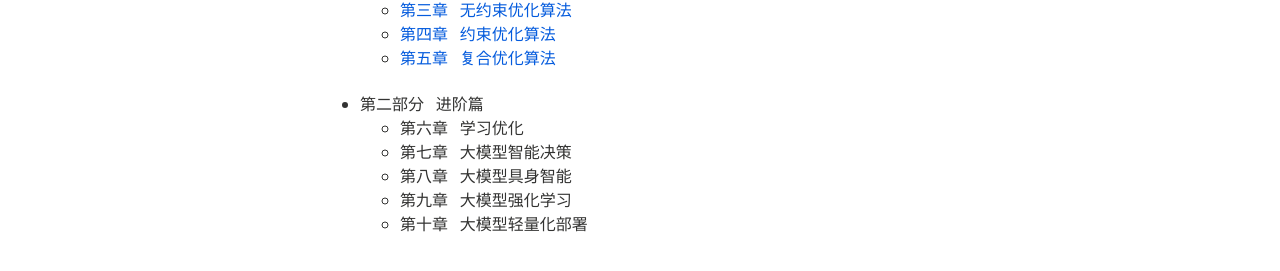
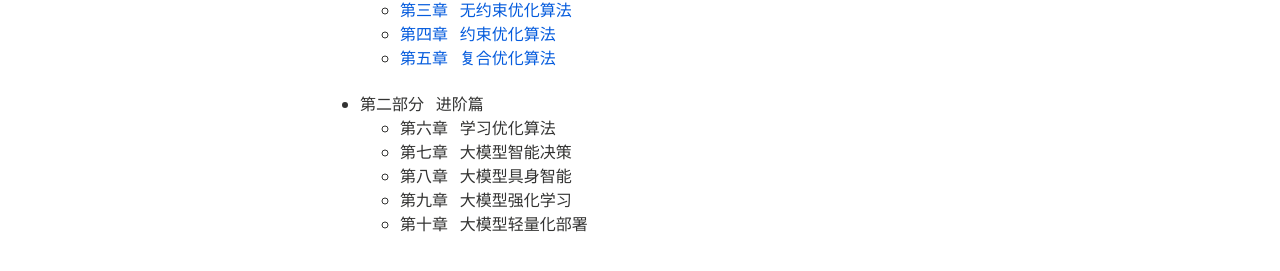
Before and after one commit to xianchaoxiu/xianchaoxiu.github.io, a Jekyll site: the page built from chinese/OPT/index.md, in a window 1280 px wide. Shown: the part 399-670 px from the top of the page. Built offline with Jekyll 4.4.1, drawn with Linux system fonts in a browser that asks for light colours; nearby versions of some CDN libraries.

Commit message:
Update index.md

```diff
--- a/chinese/OPT/index.md
+++ b/chinese/OPT/index.md
@@ -25,7 +25,7 @@ share: false
 
 
 - 第二部分 &nbsp;  进阶篇<br>
-  - 第六章 &nbsp;  学习优化 <br>
+  - 第六章 &nbsp;  学习优化算法 <br>
   - 第七章 &nbsp;  大模型智能决策 <br>
   - 第八章 &nbsp;  大模型具身智能 <br>
   - 第九章 &nbsp;  大模型强化学习 <br>
```
